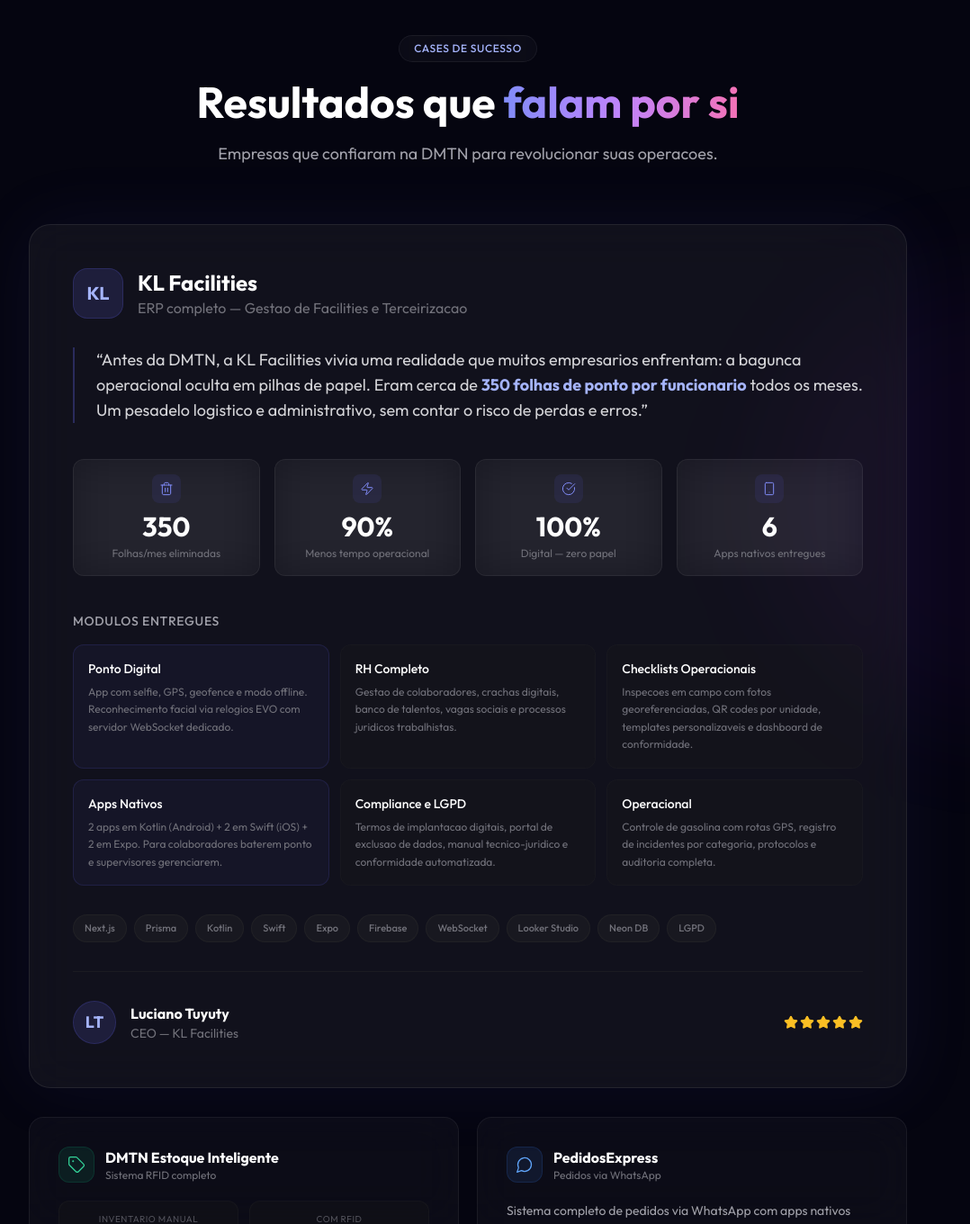
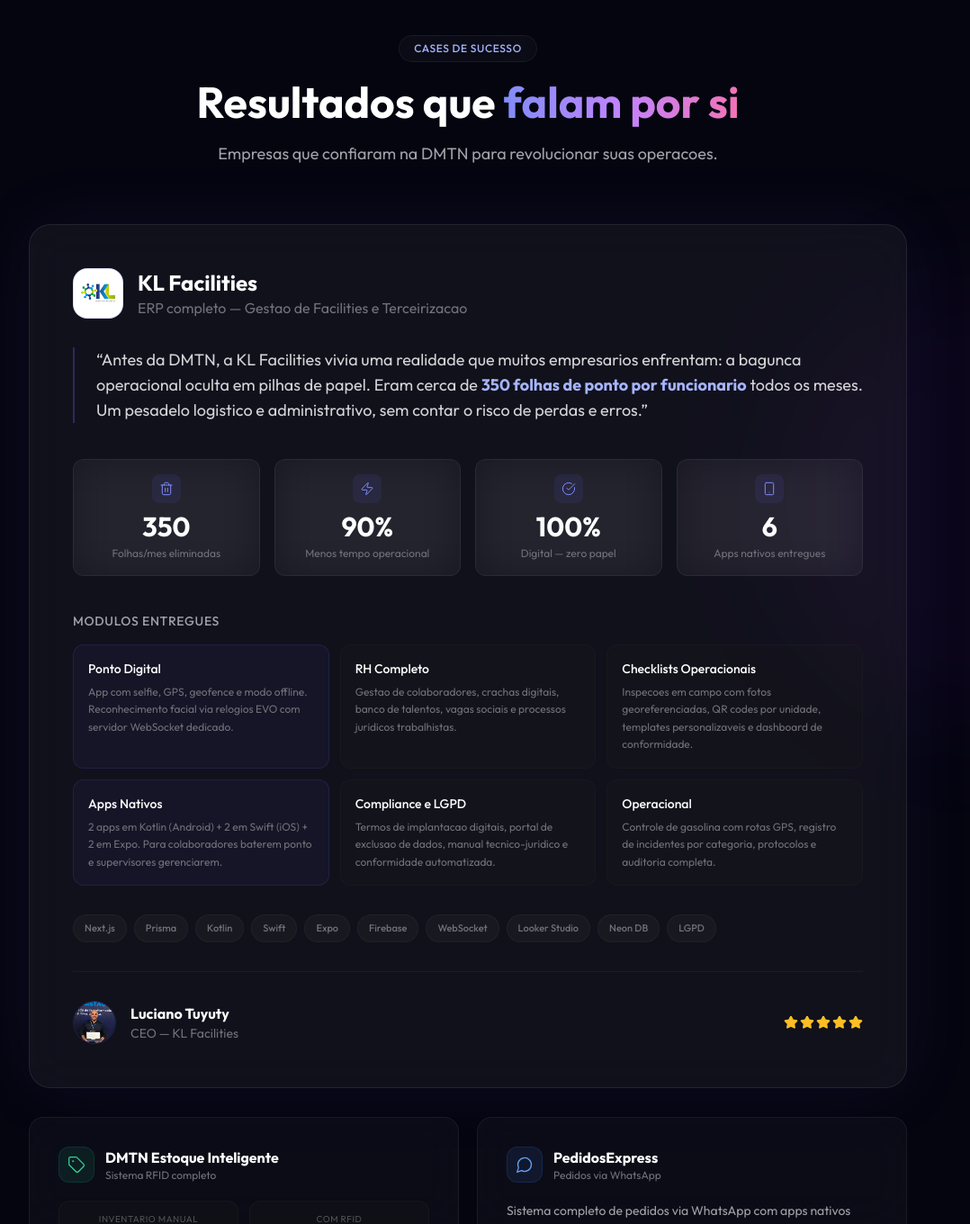
Before and after one commit to ryanfigueredo/dmtn, a Next.js app: page /dev in a window 1280 px wide. Shown: the part 1720-3080 px from the top of the page at 90% size, without its empty margins (120-1198 px from the left). Built offline with nearby package versions, Linux system fonts and the light colour scheme.

Commit message:
Replace initials with images in CasesSection component for improved branding and author representation

```diff
--- a/app/dev/components/cases-section.tsx
+++ b/app/dev/components/cases-section.tsx
@@ -2,6 +2,7 @@
 
 import { motion, useInView } from "framer-motion";
 import { useRef, useState, useCallback, useEffect } from "react";
+import Image from "next/image";
 import {
   Trash2,
   Zap,
@@ -179,8 +180,14 @@
           <div className="relative">
             {/* Header */}
             <div className="flex flex-col sm:flex-row sm:items-center gap-4 mb-8">
-              <div className="w-14 h-14 rounded-2xl bg-indigo-500/15 flex items-center justify-center text-indigo-300 font-bold text-xl border border-indigo-500/20">
-                KL
+              <div className="w-14 h-14 rounded-2xl bg-white flex items-center justify-center border border-indigo-500/20 overflow-hidden p-2">
+                <Image
+                  src="/kl copy.svg"
+                  alt="Logo da KL Facilities"
+                  width={44}
+                  height={44}
+                  className="w-full h-full object-contain"
+                />
               </div>
               <div>
                 <h3 className="text-xl sm:text-2xl font-bold text-white">
@@ -262,8 +269,14 @@
 
             {/* Author */}
             <div className="flex items-center gap-4 mt-8 pt-8 border-t border-zinc-800/50">
-              <div className="w-12 h-12 rounded-full bg-indigo-500/15 flex items-center justify-center text-indigo-300 font-bold text-lg border border-indigo-500/20">
-                LT
+              <div className="w-12 h-12 rounded-full border border-indigo-500/20 overflow-hidden">
+                <Image
+                  src="/luciano.png"
+                  alt="Foto de Luciano Tuyuty"
+                  width={48}
+                  height={48}
+                  className="w-full h-full object-cover"
+                />
               </div>
               <div className="flex-1">
                 <p className="text-white font-semibold">Luciano Tuyuty</p>
```
Also changed, not shown: public/kl copy.svg (added), public/luciano.png (added).
